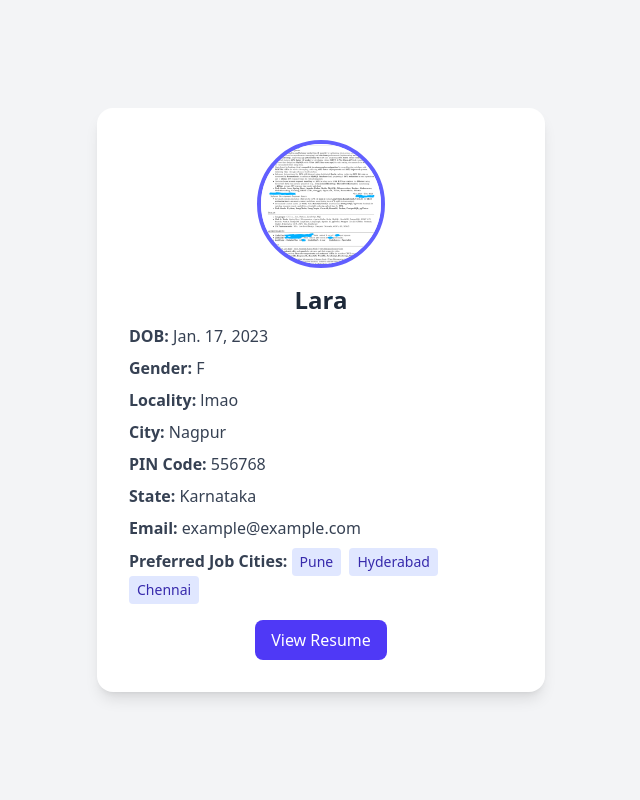
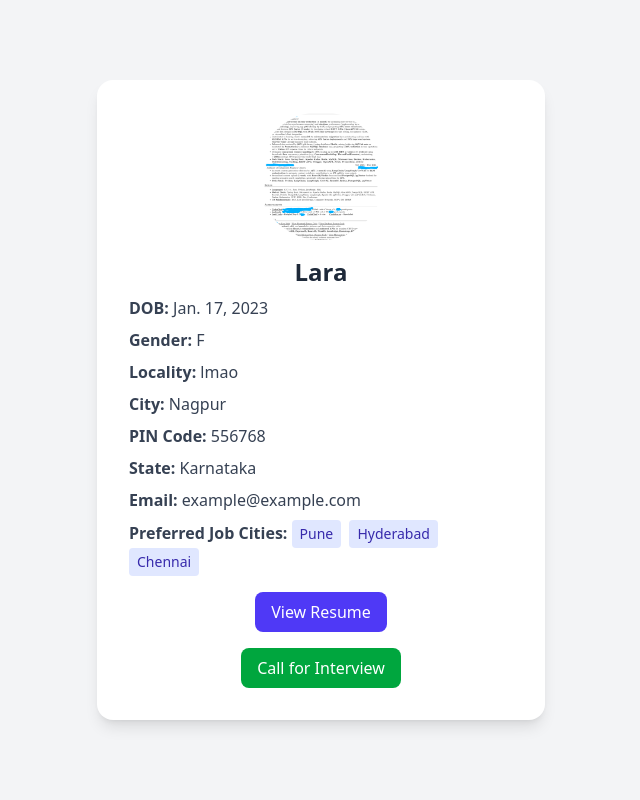
Before and after one commit to StardustEnigma/job-application-portal, a Django app: page /hiring/Employer/1 in a window 1280 px wide. Shown: the whole page, without its empty margins (319-959 px from the left). Run offline with Django 5.2, Linux system fonts and the light colour scheme; data comes from the database, SQL or seed files in the repository; style sheets or scripts are compiled from the project's sources; some libraries are stand-ins or nearby versions.

Commit message:
Interview initials

```diff
--- a/hiring/applicant/models.py
+++ b/hiring/applicant/models.py
@@ -57,3 +57,11 @@ class Application(models.Model):
     job_city = models.JSONField(default=list)
     profile_pic=models.ImageField(upload_to='profileimg',blank=True)
     resume=models.FileField(upload_to='resume', blank=True)
+
+class Interview(models.Model):
+    candidate=models.ForeignKey(Application,on_delete=models.CASCADE)
+    scheduled_at = models.DateTimeField()
+    platform_link = models.URLField(blank=True, null=True)
+    status = models.CharField(max_length=20, default='Pending')
+    message = models.TextField(blank=True, null=True)
+    created_at = models.DateTimeField(auto_now_add=True)
--- a/hiring/applicant/templates/hiring/candidate_view.html
+++ b/hiring/applicant/templates/hiring/candidate_view.html
@@ -15,7 +15,7 @@
     <!-- Profile Picture -->
     {% if candidates.profile_pic %}
     <div class="flex justify-center mb-4">
-        <img src="{{ candidates.profile_pic.url }}" alt="Profile Picture" class="w-32 h-32 rounded-full object-cover border-4 border-indigo-500">
+        <img src="{{ candidates.profile_pic.url }}" alt="Profile Picture" class="w-32 h-32 rounded-full object-cover ">
     </div>
     {% endif %}
 
@@ -34,7 +34,7 @@
         <p><strong>Preferred Job Cities:</strong>
         {% for city in candidates.job_city %}
             <span class="inline-block bg-indigo-100 text-indigo-800 text-sm px-2 py-1 rounded mr-1">
-            {{ city|cut:" "}}
+            {{ city|cut:" " }}
             </span>
         {% endfor %}
         </p>
@@ -48,6 +48,14 @@
         </a>
     </div>
     {% endif %}
+
+    <!-- Call for Interview Button -->
+    <div class="mt-4 text-center">
+        <a href="#" class="inline-block bg-green-600 text-white px-4 py-2 rounded-lg hover:bg-green-700">
+            Call for Interview
+        </a>
+    </div>
+
   </div>
 
 </body>
--- a/hiring/theme/static/css/dist/styles.css
+++ b/hiring/theme/static/css/dist/styles.css
@@ -13,6 +13,7 @@
     --color-green-100: oklch(96.2% 0.044 156.743);
     --color-green-200: oklch(92.5% 0.084 155.995);
     --color-green-600: oklch(62.7% 0.194 149.214);
+    --color-green-700: oklch(52.7% 0.154 150.069);
     --color-green-800: oklch(44.8% 0.119 151.328);
     --color-blue-50: oklch(97% 0.014 254.604);
     --color-blue-100: oklch(93.2% 0.032 255.585);
@@ -20,9 +21,13 @@
     --color-blue-600: oklch(54.6% 0.245 262.881);
     --color-blue-700: oklch(48.8% 0.243 264.376);
     --color-blue-800: oklch(42.4% 0.199 265.638);
+    --color-indigo-100: oklch(93% 0.034 272.788);
+    --color-indigo-500: oklch(58.5% 0.233 277.117);
+    --color-indigo-600: oklch(51.1% 0.262 276.966);
+    --color-indigo-700: oklch(45.7% 0.24 277.023);
+    --color-indigo-800: oklch(39.8% 0.195 277.366);
     --color-gray-50: oklch(98.5% 0.002 247.839);
     --color-gray-100: oklch(96.7% 0.003 264.542);
-    --color-gray-200: oklch(92.8% 0.006 264.531);
     --color-gray-300: oklch(87.2% 0.01 258.338);
     --color-gray-500: oklch(55.1% 0.027 264.364);
     --color-gray-600: oklch(44.6% 0.03 256.802);
@@ -34,15 +39,12 @@
     --container-md: 28rem;
     --container-xl: 36rem;
     --container-2xl: 42rem;
-    --container-3xl: 48rem;
     --text-xs: 0.75rem;
     --text-xs--line-height: calc(1 / 0.75);
     --text-sm: 0.875rem;
     --text-sm--line-height: calc(1.25 / 0.875);
     --text-lg: 1.125rem;
     --text-lg--line-height: calc(1.75 / 1.125);
-    --text-xl: 1.25rem;
-    --text-xl--line-height: calc(1.75 / 1.25);
     --text-2xl: 1.5rem;
     --text-2xl--line-height: calc(2 / 1.5);
     --text-4xl: 2.25rem;
@@ -54,9 +56,9 @@
     --font-weight-bold: 700;
     --tracking-normal: 0em;
     --leading-normal: 1.5;
-    --radius-md: 0.375rem;
     --radius-lg: 0.5rem;
     --radius-xl: 0.75rem;
+    --radius-2xl: 1rem;
     --default-transition-duration: 150ms;
     --default-transition-timing-function: cubic-bezier(0.4, 0, 0.2, 1);
     --default-font-family: var(--font-sans);
@@ -373,14 +378,18 @@
     border-style: var(--tw-border-style);
     border-width: 1px;
   }
+  .border-4 {
+    border-style: var(--tw-border-style);
+    border-width: 4px;
+  }
   .border-blue-200 {
     border-color: var(--color-blue-200);
   }
-  .border-gray-200 {
-    border-color: var(--color-gray-200);
-  }
   .border-gray-300 {
     border-color: var(--color-gray-300);
+  }
+  .border-indigo-500 {
+    border-color: var(--color-indigo-500);
   }
   .bg-blue-50 {
     background-color: var(--color-blue-50);
@@ -393,6 +402,15 @@
   }
   .bg-gray-100 {
     background-color: var(--color-gray-100);
+  }
+  .bg-green-600 {
+    background-color: var(--color-green-600);
+  }
+  .bg-indigo-100 {
+    background-color: var(--color-indigo-100);
+  }
+  .bg-indigo-600 {
+    background-color: var(--color-indigo-600);
   }
   .bg-red-100 {
     background-color: var(--color-red-100);
```
Also changed, not shown: other parts of hiring/theme/static/css/dist/styles.css (+31 -19 lines).
